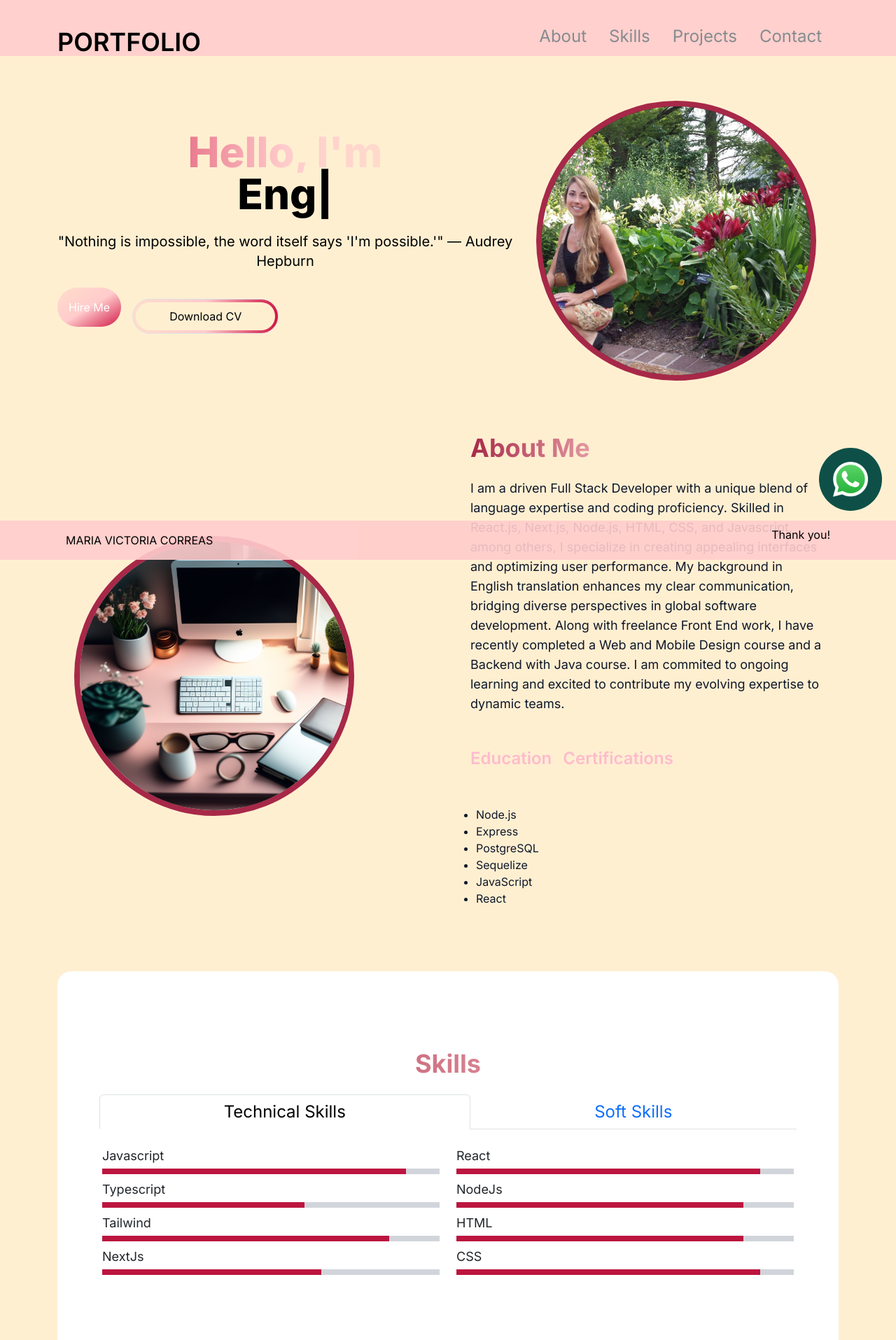
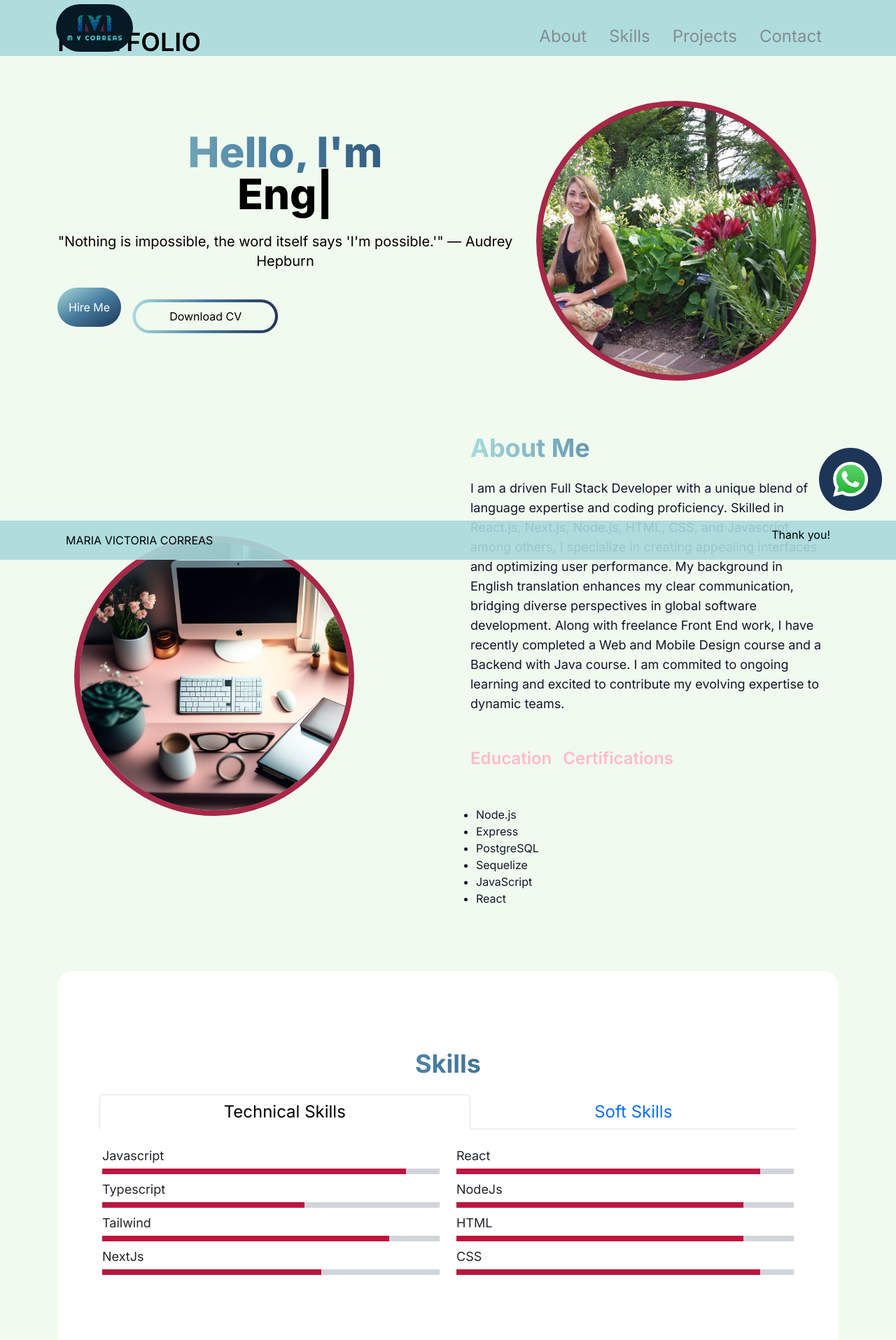
Before and after one commit to MVCorreas/Full-Stack-Portfolio, a Next.js app: page / in a window 1280 px wide. Shown: the top 1915 px of the page at 70% size. Built offline with nearby package versions, Linux system fonts and the light colour scheme.

Commit message:
changed pallete and added logo

```diff
--- a/app/Components/AboutSection.jsx
+++ b/app/Components/AboutSection.jsx
@@ -69,7 +69,7 @@ const AboutSection = () => {
         className="rounded-full absolute" />
         </div>
         <div className="mt-4 md:mt-0 text-left flex flex-col h-full">
-          <h2 className="text-4xl font-bold text-transparent bg-clip-text bg-gradient-to-r from-[#a72848] via-[#ffcccc] to-[#ffeecc] mb-4">About Me</h2>
+          <h2 className="text-4xl font-bold text-transparent bg-clip-text bg-gradient-to-r from-[#a8dadc] via-[#457b9d] to-[#1d3557] mb-4">About Me</h2>
           <p className="text-base lg:text-lg">
           I am a driven Full Stack Developer with a unique blend of language expertise and coding proficiency.
           Skilled in React.js, Next.js, Node.js, HTML, CSS, and Javascript, among others, I specialize in creating appealing interfaces and optimizing user performance.
--- a/app/Components/Footer.jsx
+++ b/app/Components/Footer.jsx
@@ -2,7 +2,7 @@ import React from "react";
 
 const Footer = () => {
   return (
-    <footer className="fixed mx-auto  bottom-0 left-0 right-0 z-10  bg-[#ffcccc] bg-opacity-90">
+    <footer className="fixed mx-auto  bottom-0 left-0 right-0 z-10  bg-[#a8dadc] bg-opacity-90">
     <div className="flex container lg:py-4 flex-wrap items-center justify-between mx-auto px-4 py-2 text-black">
         <span>MARIA VICTORIA CORREAS</span>
         <p className=" text-black">Thank you!</p>
--- a/app/Components/HeroSection.jsx
+++ b/app/Components/HeroSection.jsx
@@ -11,7 +11,7 @@ const HeroSection = () => {
       <div className='grid grid-cols-1 lg:grid-cols-12'>
         <div className='lg:col-span-7 place-self-center text-center sm:text-left'>
           <h1 className='text-black mb-4 text-4xl lg:text-6xl font-extrabold'>
-            <div className='text-transparent bg-clip-text bg-gradient-to-r from-[#cd0b3c] via-[#ffcccc] to-[#ffeecc]'> Hello, I&apos;m{" "}
+            <div className='text-transparent bg-clip-text bg-gradient-to-r from-[#a8dadc] via-[#457b9d] to-[#1d3557]'> Hello, I&apos;m{" "}
             </div>
 
             <TypeAnimation
@@ -38,13 +38,13 @@ const HeroSection = () => {
 
           <div className='flex flex-col lg:flex-row'>
             <Link href={'https://www.linkedin.com/in/mar%C3%ADa-victoria-correas-148049b2/'}>
-            <button className='px-3 py-3 rounded-full w-full sm:w-fit mr-4 bg-gradient-to-br from-[#ffddcc] via-[#ffcccc] to-[#d01644] hover:bg-slate-200 text-white '>
+            <button className='px-3 py-3 rounded-full w-full sm:w-fit mr-4 bg-gradient-to-br from-[#a8dadc] via-[#457b9d] to-[#1d3557] hover:bg-slate-200 text-white '>
               Hire Me
             </button>
             </Link>
             <Link href={'https://drive.google.com/file/d/17goJSipywsJ8qeJW3W7njhCttsClflI9/view?usp=sharing'}>
-            <button className='px-1 py-1 rounded-full w-full sm:w-fit bg-gradient-to-r from-[#ffddcc] via-[#ffcccc] to-[#d01644] text-white border mt-3 lg:mt-0 transform transition-transform hover:scale-105'>
-              <span className='block bg-[#ffefd1] text-black rounded-full px-5 py-2'>
+            <button className='px-1 py-1 rounded-full w-full sm:w-fit bg-gradient-to-r from-[#a8dadc] via-[#457b9d] to-[#1d3557] text-white border mt-3 lg:mt-0 transform transition-transform hover:scale-105'>
+              <span className='block bg-[#f1faee] text-black rounded-full px-5 py-2'>
                 Download CV
               </span>
             </button>
--- a/app/Components/NavBar.jsx
+++ b/app/Components/NavBar.jsx
@@ -4,6 +4,7 @@ import React, { useState } from "react";
 import NavLink from "./NavLink";
 import { Bars3Icon, XMarkIcon } from "@heroicons/react/24/solid";
 import MenuOverlay from "./MenuOverlay";
+import Image from "next/image";
 
 const navLinks = [
   {
@@ -28,10 +29,16 @@ const Navbar = () => {
   const [navbarOpen, setNavbarOpen] = useState(false);
 
   return (
-    <nav className="fixed mx-auto top-0 left-0 right-0 z-10  bg-[#ffcccc] bg-opacity-90" style={{ height: '80px'}}>
+    <nav className="fixed mx-auto top-0 left-0 right-0 z-10  bg-[#a8dadc] bg-opacity-90" style={{ height: '80px'}}>
 
 
       <div className="flex container lg:py-4 flex-wrap items-center justify-between mx-auto py-1" style={{ height: '100%'}}>
+      <Image
+        src="/Logo.png"
+        alt="aboutImage"
+        width={110}
+        height={110}
+        className="rounded-full absolute left-20" />
         <Link
           href={"/"}
           className="text-2xl md:text-4xl text-black font-semibold flex items-center"
--- a/app/Components/ProjectCard.jsx
+++ b/app/Components/ProjectCard.jsx
@@ -24,7 +24,7 @@ const ProjectCard = ({ imgUrl, title, description, gitUrl, previewUrl }) => {
           </Link>
         </div>
       </div>
-      <div className="text-white rounded-b-xl mt-3 bg-[#d15d7a] py-6 px-4">
+      <div className="text-white rounded-b-xl mt-3 bg-[#a72848] py-6 px-4">
         <h5 className="text-xl font-semibold mb-2">{title}</h5>
         <p className="text-black">{description}</p>
       </div>
--- a/app/Components/ProjectsSection.jsx
+++ b/app/Components/ProjectsSection.jsx
@@ -72,7 +72,7 @@ const ProjectsSection = () => {
 
   return (
     <section id="projects">
-      <h2 className="text-center text-4xl font-bold text-transparent bg-clip-text bg-gradient-to-r from-[#a72848] to-[#ffcccc] mt-4 mb-8 md:mb-12">
+      <h2 className="text-center text-4xl font-bold text-transparent bg-clip-text bg-gradient-to-r from-[#a8dadc] via-[#457b9d] to-[#1d3557] mt-4 mb-8 md:mb-12">
         My Projects
       </h2>
       <div className="text-white flex flex-row justify-center items-center gap-2 py-6">
--- a/app/Components/Skills.jsx
+++ b/app/Components/Skills.jsx
@@ -23,7 +23,7 @@ const Skills = React.forwardRef(({ heading, hardSkills, softSkills }, ref) => {
   return (
     <Jumbotron ref={skillsTabRef} fluid className="bg-white m-0" id="skills" style={{ borderRadius: "20px" }}>
       <Container className="p-5 ">
-        <h1 ref={skillsTabRef} className=" text-center text-4xl font-bold text-transparent bg-clip-text bg-gradient-to-r from-[#a72848] to-[#ffcccc] mb-4">
+        <h1 ref={skillsTabRef} className=" text-center text-4xl font-bold text-transparent bg-clip-text bg-gradient-to-r from-[#a8dadc] via-[#457b9d] to-[#1d3557] mb-4">
           {heading}
         </h1>
         <Tabs
--- a/app/globals.css
+++ b/app/globals.css
@@ -25,7 +25,7 @@ body {
     to bottom,
     transparent,
     rgb(var(--background-end-rgb))
-  ) rgb(var(--background-start-rgb));
+  ) rgb(var(--background-start-rgb))
 
 }
 
@@ -43,7 +43,7 @@ a.whatsapp-icon {
   display: flex;
   align-items: center;
   justify-content: center;
-  background-color: #0e5048;
+  background-color: #1d3557;
   border-radius: 50%;
   padding: 20px;
   transition: background-color 0.3s ease;
--- a/app/page.js
+++ b/app/page.js
@@ -11,7 +11,7 @@ import EmailSection from './Components/EmailSection'
 
 export default function Home() {
   return (
-    <main className="flex flex-col bg-[#ffefd1] min-h-screen ">
+    <main className="flex flex-col bg-[#f1faee] min-h-screen ">
        <Navbar />
        <div className="container mt-24 mx-auto px-12 py-4">
       <HeroSection/>
```
Also changed, not shown: app/Components/EmailSection.jsx (+2 -137 lines), public/Logo.png (added).
